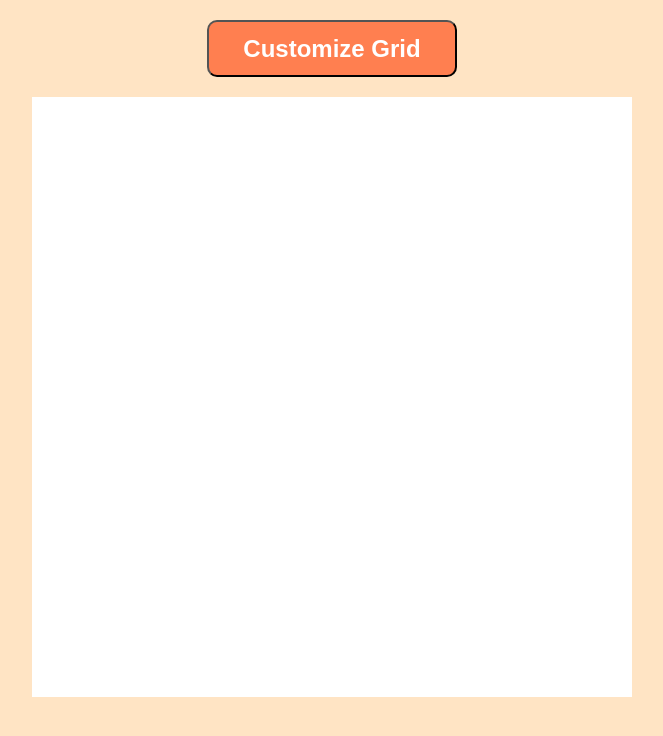
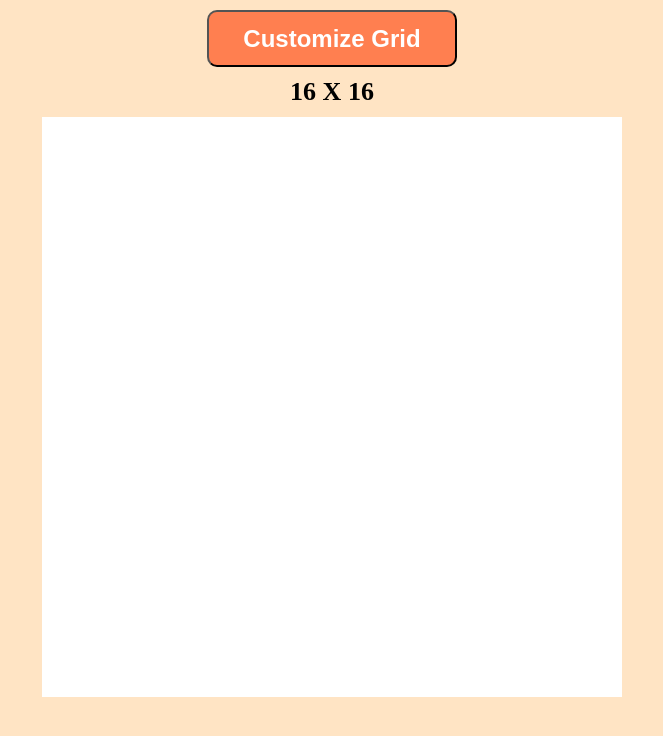
Before and after one commit to QdMe/Etch-a-Sketch, a plain HTML site: page index.html in a window 1280 px wide. Shown: the whole page, without its empty margins (308-971 px from the left). Drawn offline with Linux system fonts and the light colour scheme.

Commit message:
Show the gird size above grid

```diff
--- a/index.html
+++ b/index.html
@@ -9,5 +9,6 @@
   </head>
   <body>
     <button>Customize Grid</button>
+    <div id="grid-size"></div>
   </body>
 </html>
--- a/script.js
+++ b/script.js
@@ -10,9 +10,7 @@ btn.addEventListener("click", getUserInput);
 
 // Getting the user input and calling the draw function if button is clicked
 function getUserInput() {
-  let input = prompt(
-    "Enter the number (between 1 and 100) of squares per side"
-  );
+  let input = prompt("Enter a Number between 1 and 100:");
   while (input > 100 || input < 1) {
     input = prompt("Please enter a valid number");
   }
@@ -37,11 +35,12 @@ function draw() {
   }
 }
 function createBoxes() {
+  displayGridSize();
   createContainer();
   for (let i = 0; i < numberOfBoxs * numberOfBoxs; i++) {
     let box = document.createElement("div");
-    box.style.width = (600 / numberOfBoxs).toString() + "px";
-    box.style.height = (600 / numberOfBoxs).toString() + "px";
+    box.style.width = (580 / numberOfBoxs).toString() + "px";
+    box.style.height = (580 / numberOfBoxs).toString() + "px";
     box.addEventListener("mouseenter", changeColor);
     container.appendChild(box);
   }
@@ -56,3 +55,8 @@ function createContainer() {
   container.id = "container";
   document.body.appendChild(container);
 }
+
+function displayGridSize() {
+  const girdSize = document.getElementById("grid-size");
+  girdSize.textContent = `${numberOfBoxs} X ${numberOfBoxs}`;
+}
--- a/styles.css
+++ b/styles.css
@@ -11,8 +11,8 @@ body {
 }
 #container {
   background-color: white;
-  width: 600px;
-  height: 600px;
+  width: 580px;
+  height: 580px;
   display: flex;
   align-items: center;
   justify-content: center;
@@ -29,5 +29,13 @@ button {
   justify-content: center;
   align-items: center;
   border-radius: 10px;
-  margin: 20px;
+  margin: 10px;
 }
+#grid-size {
+  display: flex;
+  justify-content: center;
+  align-items: center;
+  font-size: 26px;
+  font-weight: bold;
+  margin-bottom: 10px;
+}
```
